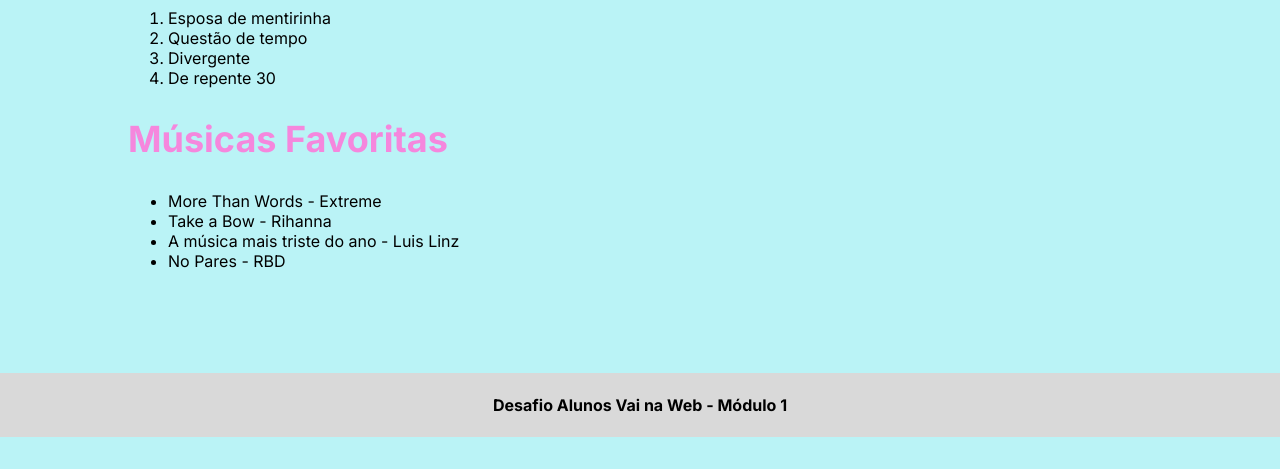
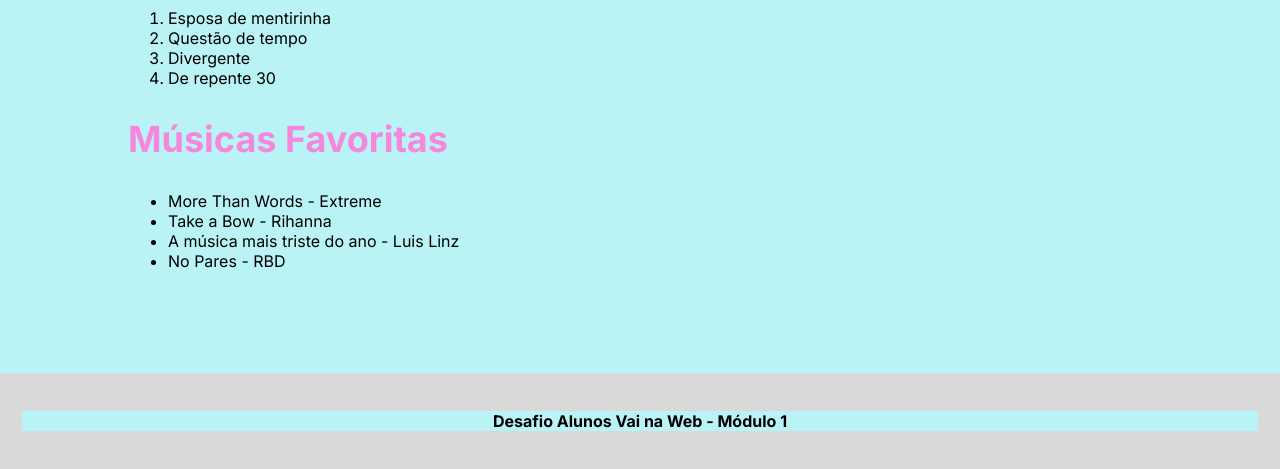
Before and after one commit to ma-freitass/miniwiki2, a plain HTML site: page index.html in a window 1280 px wide. Shown: the part 733-1202 px from the top of the page. Before the commit the page ends 1170 px from the top, so only its background shows below. Drawn offline with Linux system fonts and the light colour scheme.

Commit message:
Update index.html

```diff
--- a/index.html
+++ b/index.html
@@ -35,7 +35,7 @@
     </ul>
   </main>
   <footer>
-    Desafio Alunos Vai na Web - Módulo 1
+    <p>Desafio Alunos Vai na Web - Módulo 1</p>
   </footer>
 </body>
 </html>
```
